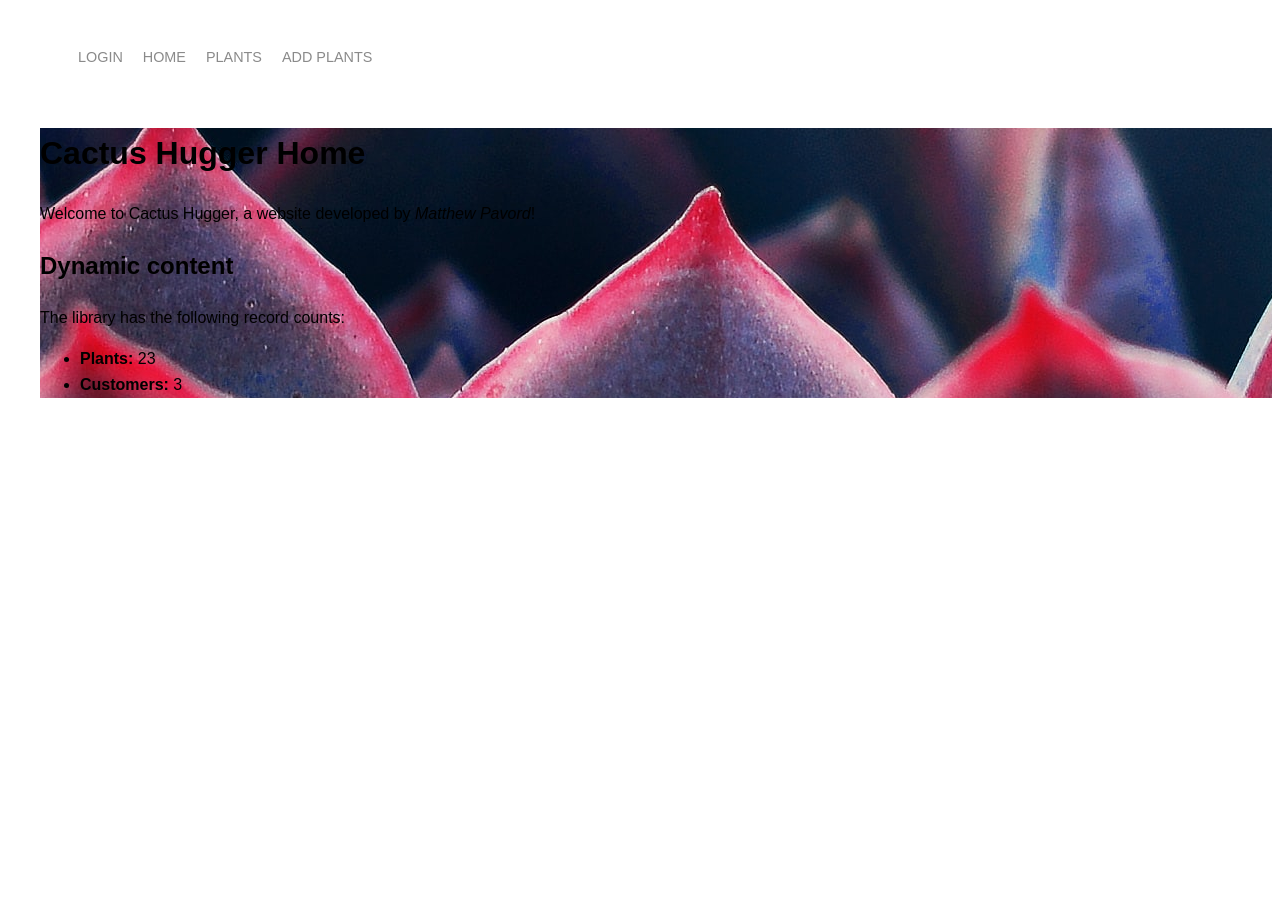
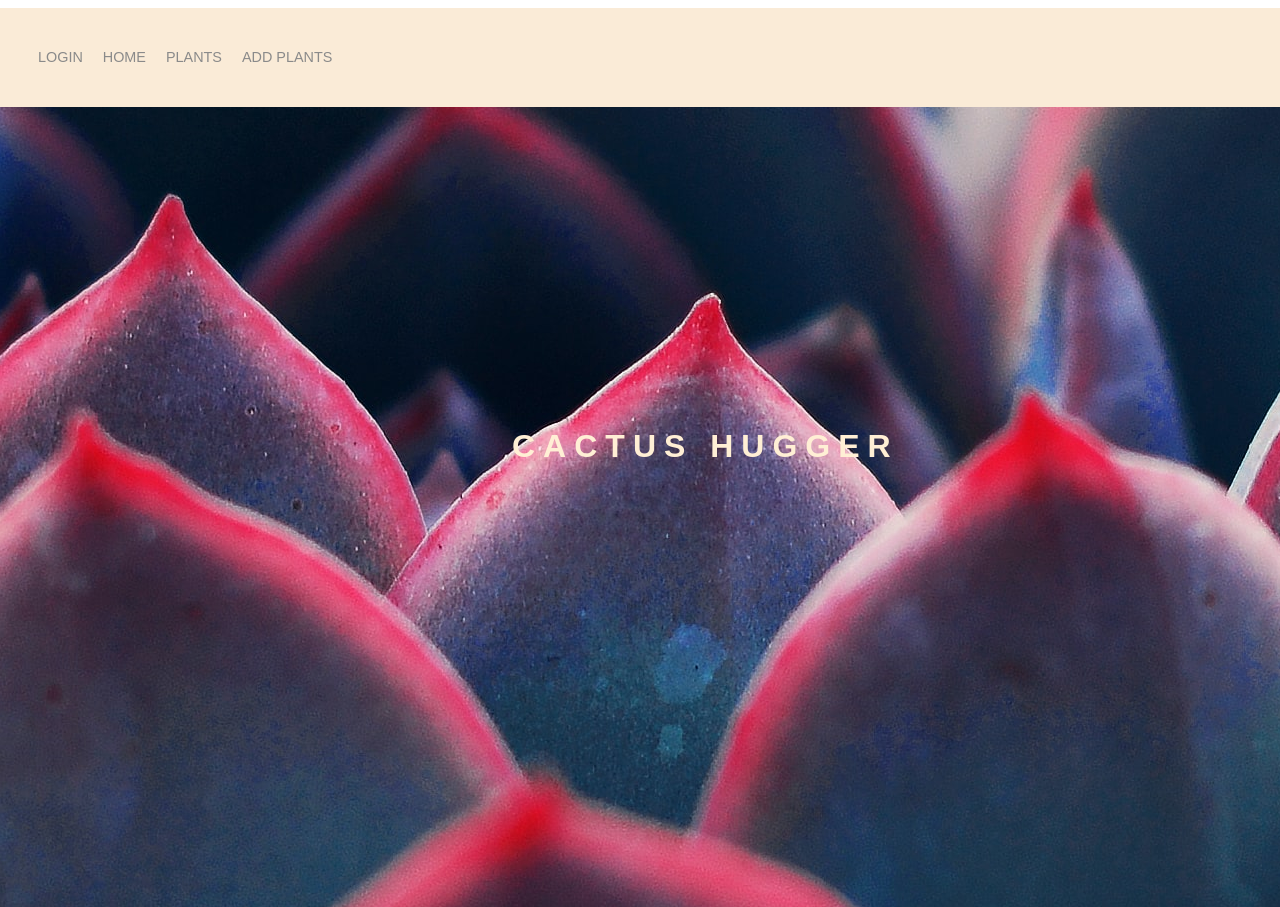
Before and after one commit to mattpavord/cactus, a Django app: page /raincheck/ in a window 1280 px wide. Before the commit the page ends 398 px from the top, so only its background shows below. Run offline with Django 3.2, Linux system fonts and the light colour scheme; a user stored in the database is signed in; data comes from the database, SQL or seed files in the repository; both versions use the stored data as it was after the commit.

Commit message:
Add images

```diff
--- a/raincheck/static/css/styles.css
+++ b/raincheck/static/css/styles.css
@@ -4,6 +4,7 @@
     display: flex;
     justify-content: space-between;
     padding: 38px;
+    background: antiquewhite;
 }
 
 .left-side {
@@ -41,7 +42,31 @@
 body {
     line-height: 1.6;
     font-family: Arial, Helvetica, sans-serif;
-    margin-left: 40px;
+    margin-left: 0;
+    margin-right: 0;
+    margin-bottom: 0;
+}
+
+/* Home page */
+
+.home-page {
+    padding-bottom: 800px;
+    background-image: url("../raincheck/media/night_succulent.jpg");
+    background-attachment: fixed;
+    background-position: center;
+    background-repeat: no-repeat;
+    background-size: auto;
+    min-height: 100%;
+}
+
+.home-page-box {
+    position: absolute;
+    top: 50%;
+    left: 40%;
+    margin: auto;
+    text-transform: uppercase;
+    color: papayawhip;
+    letter-spacing: 8px;
 }
 
 
@@ -72,14 +97,3 @@ input[type=submit] {
     border-radius: 4px;
     cursor: pointer;
 }
-
-/* IMAGES */
-
-.bgimg {
-    background-image: url("../raincheck/media/night_succulent.jpg");
-    background-attachment: fixed;
-    background-position: center;
-    background-repeat: no-repeat;
-    background-size: auto;
-    min-height: 100%;
-}
--- a/raincheck/templates/index.html
+++ b/raincheck/templates/index.html
@@ -1,15 +1,10 @@
 {% extends "base_generic.html" %}
 
 {% block content %}
-    <div class="bgimg" id="home">
-        <h1>Cactus Hugger Home</h1>
-        <p>Welcome to Cactus Hugger, a website developed by <em>Matthew Pavord</em>!</p>
-        <h2>Dynamic content</h2>
-        <p>The library has the following record counts:</p>
-        <ul>
-            <li><strong>Plants:</strong> {{ num_plants }}</li>
-            <li><strong>Customers:</strong> {{ num_customers }}</li>
-        </ul>
+    <div class="home-page" id="home">
+        <div class="home-page-box">
+            <h1>Cactus hugger</h1>
+        </div>
     </div>
 {#    {%  load static %} <img src="{% static "raincheck/media/night_succulent.jpg" %}" alt="home"/>#}
 {% endblock %}
```
Also changed, not shown: db.sqlite3.
